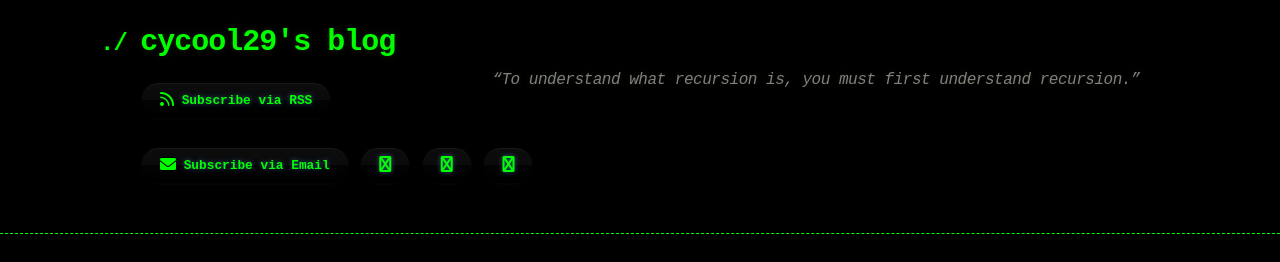
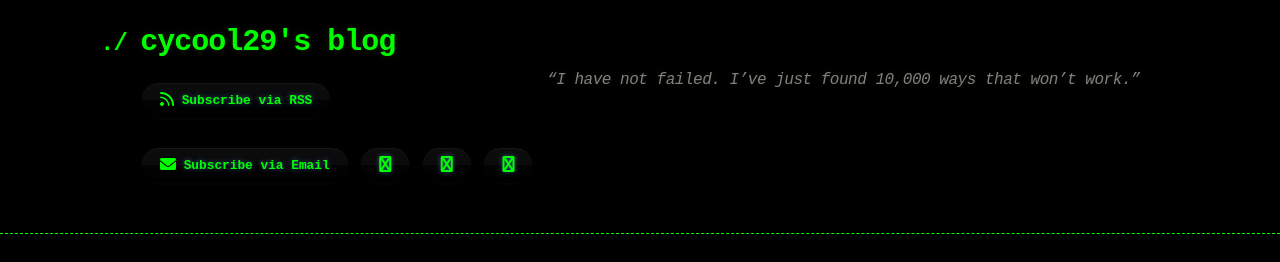
Before and after one commit to cycool29/cycool29.github.io, a Jekyll site: the page built from index.md, in a window 1280 px wide and 900 px high. Shown: the top 262 px of the window. Built offline with Jekyll 4.4.1, drawn with Linux system fonts in a browser that asks for light colours; a style sheet for code colours, icons or effects is not loaded.

Commit message:
Update quotes

```diff
--- a/_config.yml
+++ b/_config.yml
@@ -1,5 +1,5 @@
 title: cycool29's blog
-description: "“To understand what recursion is, you must first understand recursion.” "
+description: "“I have not failed. I’ve just found 10,000 ways that won’t work.” "
 bio: A high school student. Intermediate in Python, Git, Bash. Learning JavaScript. He/Him. "
 author: cycool29
 url: https://cycool29.github.io
```
